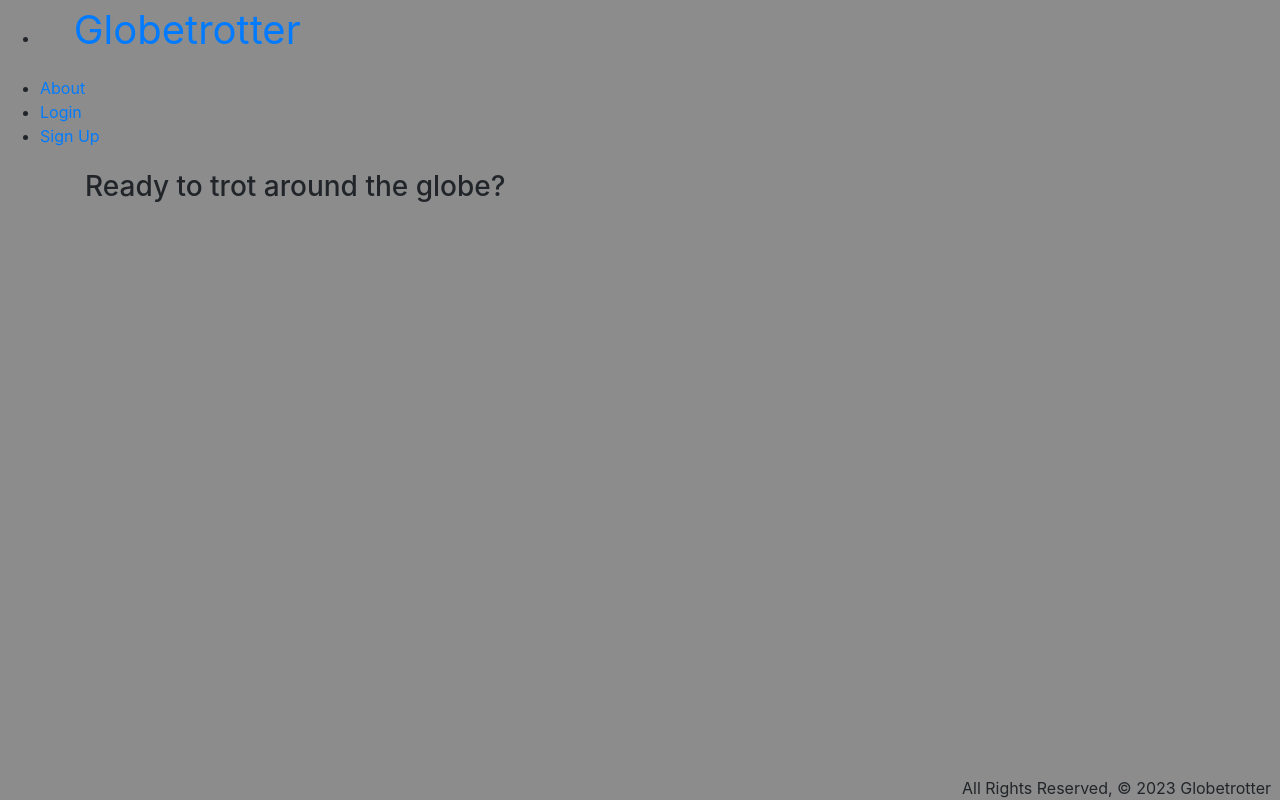
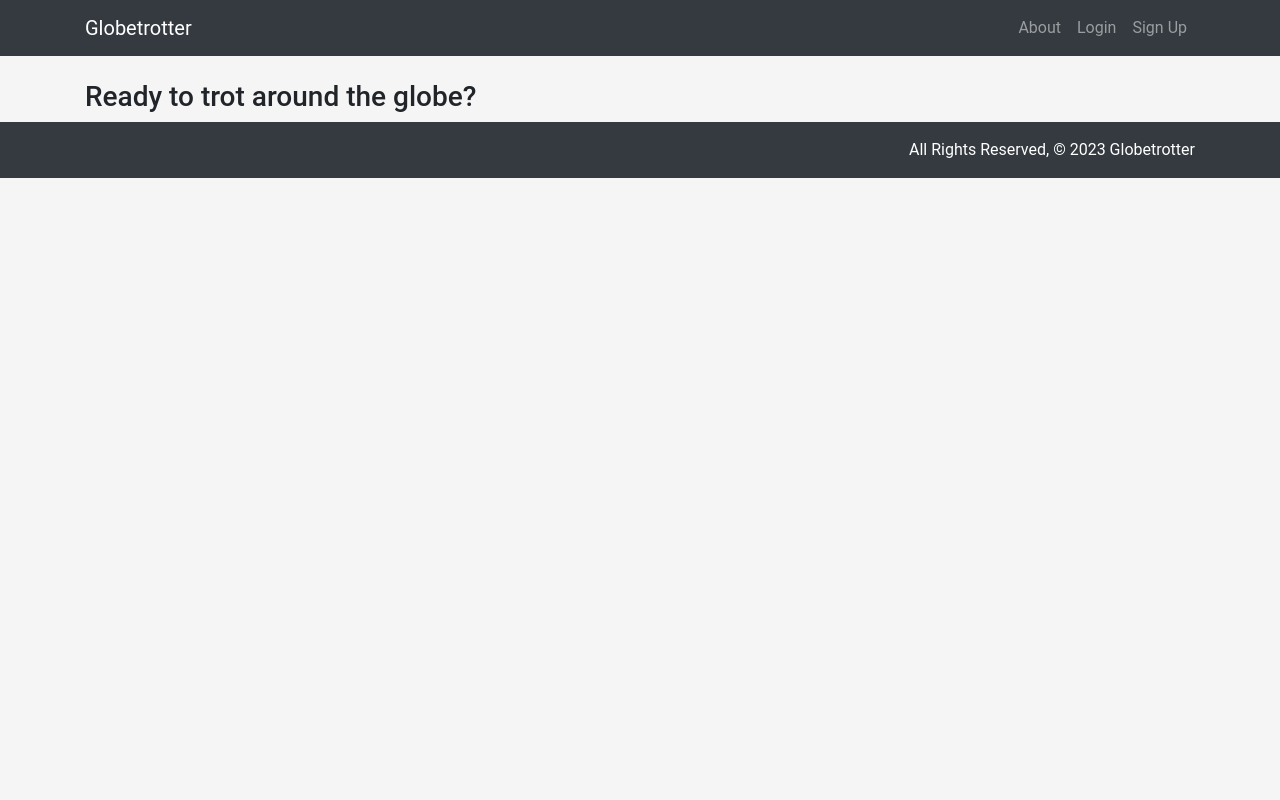
Before and after one commit to whuang214/Globetrotter, a Django app: page / in a window 1280 px wide. Run offline with Django 3.2, Linux system fonts and the light colour scheme.

Commit message:
base styles

```diff
--- a/main_app/static/css/style.css
+++ b/main_app/static/css/style.css
@@ -1,27 +1,8 @@
 body {
-    display: flex;
-    min-height: 100vh;
-    flex-direction: column;
-    background-color: #8C8C8C;
+  background-color: #f5f5f5;
+  font-family: "Roboto", sans-serif;
 }
 
-main {
-    flex: 1 0 auto;
+.navbar-dark {
+  background-color: #5c71e8;
 }
-
-footer.page-footer {
-    padding-top: 2;
-    text-align: right;
-}
-
-.center.brand-logo {
-    font-size: 40px;
-}
-
-nav {
-    height: 100px;
-}
-
-h3 {
-    margin-top: 70px;
-}
--- a/main_app/templates/base.html
+++ b/main_app/templates/base.html
@@ -20,9 +20,6 @@
       rel="stylesheet"
       href="https://cdnjs.cloudflare.com/ajax/libs/font-awesome/4.7.0/css/font-awesome.min.css"
     />
-    <script src="https://ajax.googleapis.com/ajax/libs/jquery/3.4.1/jquery.min.js"></script>
-    <script src="https://cdn.jsdelivr.net/npm/bootstrap@4.5.3/dist/js/bootstrap.bundle.min.js"></script>
-    <script src="https://cdnjs.cloudflare.com/ajax/libs/bootstrap-datepicker/1.9.0/js/bootstrap-datepicker.min.js"></script>
     <link
       rel="stylesheet"
       type="text/css"
@@ -30,36 +27,61 @@
     />
   </head>
   <body>
-    <header class="navbar-fixed">
-      <nav>
-        <div class="nav-wrapper deep-purple accent-2">
-          <ul>
-            <li>
-              <a href="{% url 'home' %}" class="center brand-logo"
-                >&nbsp;&nbsp; Globetrotter</a
-              >
+    <header class="navbar navbar-expand-lg navbar-dark bg-dark">
+      <nav class="container">
+        <a href="{% url 'home' %}" class="navbar-brand">Globetrotter</a>
+        <button
+          class="navbar-toggler"
+          type="button"
+          data-toggle="collapse"
+          data-target="#navbarNav"
+          aria-controls="navbarNav"
+          aria-expanded="false"
+          aria-label="Toggle navigation"
+        >
+          <span class="navbar-toggler-icon"></span>
+        </button>
+        <div class="collapse navbar-collapse" id="navbarNav">
+          <ul class="navbar-nav ml-auto">
+            <li class="nav-item">
+              <a href="{% url 'about' %}" class="nav-link">About</a>
             </li>
-          </ul>
-          <ul class="down">
-            <li><a href="{% url 'about' %}">About</a></li>
             {% if user.is_authenticated %}
-            <li><a href="">Add Itinerary</a></li>
-            <li><a href="">Show Itineraries</a></li>
-            <li><a href="{% url 'logout' %}">Logout</a></li>
-            <li><span>Welcome, {{ user.username }}</span></li>
+            <li class="nav-item">
+              <a href="" class="nav-link">Add Itinerary</a>
+            </li>
+            <li class="nav-item">
+              <a href="" class="nav-link">Show Itineraries</a>
+            </li>
+            <li class="nav-item">
+              <a href="{% url 'logout' %}" class="nav-link">Logout</a>
+            </li>
+            <li class="nav-item">
+              <span class="navbar-text">Welcome, {{ user.username }}</span>
+            </li>
             {% else %}
-            <li><a href="{% url 'login' %}">Login</a></li>
-            <li><a href="{% url 'signup' %}">Sign Up</a></li>
+            <li class="nav-item">
+              <a href="{% url 'login' %}" class="nav-link">Login</a>
+            </li>
+            <li class="nav-item">
+              <a href="{% url 'signup' %}" class="nav-link">Sign Up</a>
+            </li>
             {% endif %}
           </ul>
         </div>
       </nav>
     </header>
-    <main class="container">{% block content %} {% endblock %}</main>
-    <footer class="page-footer deep-purple accent-2">
-      <div class="right">
-        All Rights Reserved, &copy; 2023 Globetrotter &nbsp;
+    <main class="container mt-4">{% block content %} {% endblock %}</main>
+    <footer class="page-footer bg-dark text-white">
+      <div class="container text-right py-3">
+        All Rights Reserved, &copy; 2023 Globetrotter
       </div>
     </footer>
+
+    <!-- Bootstrap JS and other scripts -->
+    <script src="https://code.jquery.com/jquery-3.5.1.slim.min.js"></script>
+    <script src="https://cdn.jsdelivr.net/npm/popper.js@1.16.0/dist/umd/popper.min.js"></script>
+    <script src="https://cdn.jsdelivr.net/npm/bootstrap@4.5.3/dist/js/bootstrap.min.js"></script>
+    <script src="https://cdnjs.cloudflare.com/ajax/libs/bootstrap-datepicker/1.9.0/js/bootstrap-datepicker.min.js"></script>
   </body>
 </html>
```
